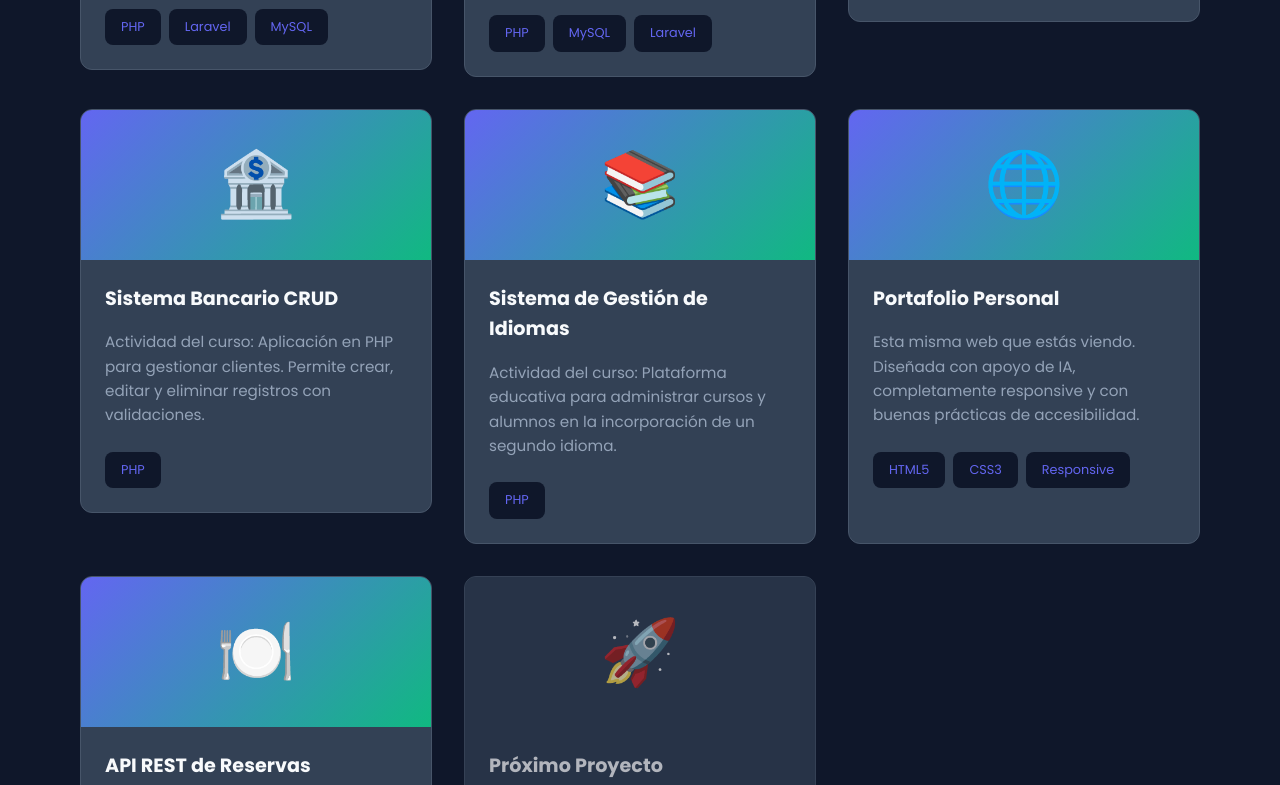
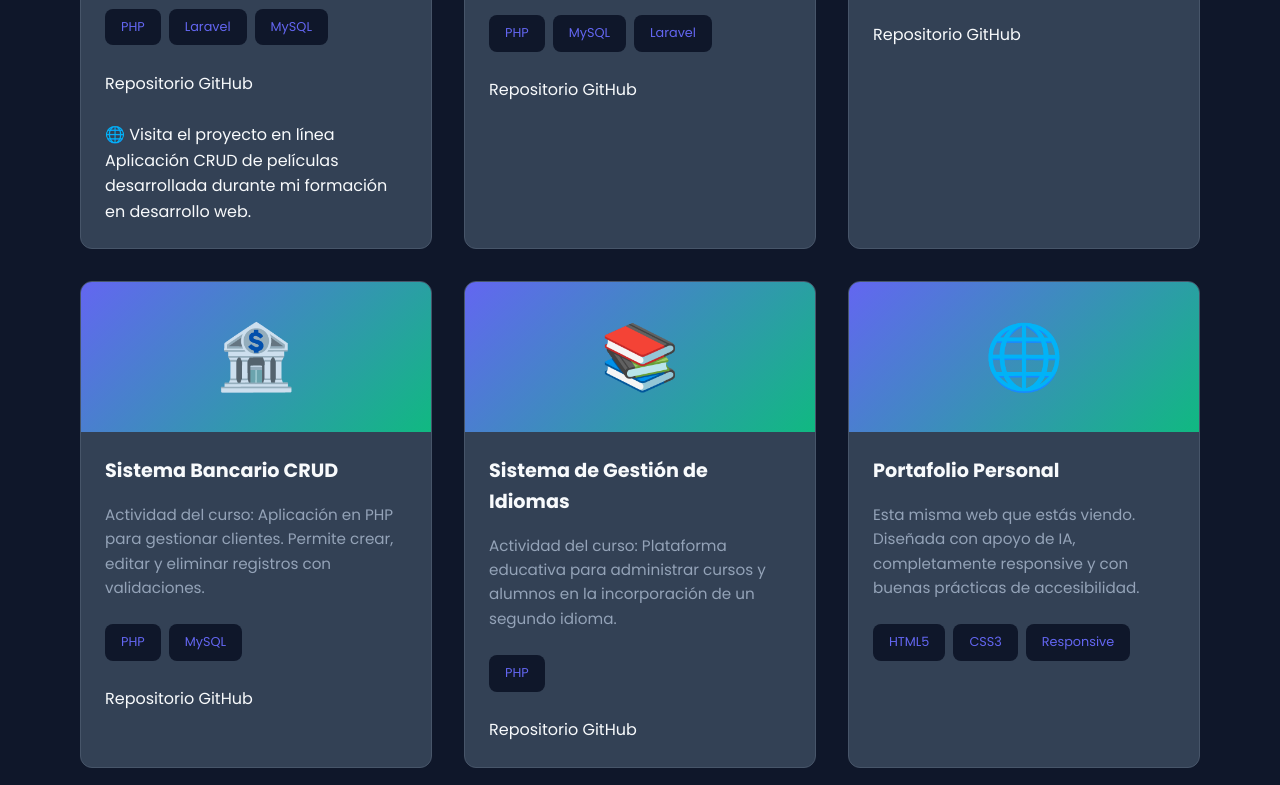
Before and after one commit to Galfre77/Galfre77.github.io, a plain HTML site: page index.html in a window 1280 px wide. Shown: the part 4188-4973 px from the top of the page. Drawn offline with Linux system fonts and the light colour scheme.

Commit message:
project
actualice el link de los proyectos

```diff
--- a/index.html
+++ b/index.html
@@ -235,7 +235,6 @@
                     Seguiré añadiendo más a medida que continúe aprendiendo.
                 </p>
                 <div class="projects__grid">
-                    <a href="https://github.com/Galfre77/Peliculas_Laravel" target="_blank" rel="noopener noreferrer">
                     <article class="project">
                             <div class="project__image">
                                 <span class="project__emoji">🎬</span>
@@ -251,11 +250,23 @@
                                     <span class="tag">Laravel</span>
                                     <span class="tag">MySQL</span>
                                 </div>
+                                <br>
+                                <div class="project__links">
+                                    <a href="https://github.com/Galfre77/Peliculas_Laravel" target="_blank" rel="noopener noreferrer">
+                                        Repositorio GitHub
+                                    </a>
                                 </div>
+                                <br>
+                                <div class="project__footer">
+                                    <a href="http://crudphp.site/" target="_blank" rel="noopener noreferrer" class="project__link">
+                                    🌐 Visita el proyecto en línea
+                                    <span class="project__note">Aplicación CRUD de películas desarrollada durante mi formación en desarrollo web.</span>
+                                </a>
+                                </div>
+                            </div>
+
                     </article>
-                    </a>
 
-                    <a href="https://github.com/Galfre77/Hospital_Laravel" target="_blank" rel="noopener noreferrer">
                     <article class="project">
                         <div class="project__image">
                             <span class="project__emoji">🏥</span>
@@ -271,12 +282,15 @@
                                 <span class="tag">PHP</span>
                                 <span class="tag">MySQL</span>
                                 <span class="tag">Laravel</span>
+                            <br>
                             </div>
+                            <br>
+                            <a href="https://github.com/Galfre77/Hospital_Laravel" target="_blank" rel="noopener noreferrer">
+                                Repositorio GitHub
+                            </a>
                         </div>
                     </article>
-                    </a>
 
-                    <a href="https://github.com/Galfre77/Agencia-de-viaje" target="_blank" rel="noopener noreferrer">
                     <article class="project">
                         <div class="project__image">
                             <span class="project__emoji">🌍</span>
@@ -292,11 +306,13 @@
                             <span class="tag">Laravel</span>
                             <span class="tag">MySQL</span>
                         </div>
+                        <br>
+                        <a href="https://github.com/Galfre77/Agencia-de-viaje" target="_blank" rel="noopener noreferrer">
+                            Repositorio GitHub
+                        </a>
                         </div>
                     </article>
-                    </a>
 
-                    <a href="https://github.com/Galfre77/CRUD_PHP" target="_blank" rel="noopener noreferrer">
                     <article class="project">
                         <div class="project__image">
                           <span class="project__emoji">🏦</span>
@@ -309,12 +325,15 @@
                             </p>
                             <div class="project__tags">
                                 <span class="tag">PHP</span>
+                                <span class="tag">MySQL</span>
                             </div>
+                            <br>
+                            <a href="https://github.com/Galfre77/CRUD_PHP" target="_blank" rel="noopener noreferrer">
+                                Repositorio GitHub
+                            </a>
                         </div>
                     </article>
-                    </a>
 
-                    <a href="https://github.com/Galfre77/multi_idioma_php" target="_blank" rel="noopener noreferrer">
                     <article class="project">
                         <div class="project__image">
                           <span class="project__emoji">📚</span>
@@ -328,9 +347,12 @@
                             <div class="project__tags">
                                 <span class="tag">PHP</span>
                             </div>
+                            <br>
+                            <a href="https://github.com/Galfre77/multi_idioma_php" target="_blank" rel="noopener noreferrer">
+                                Repositorio GitHub
+                            </a>
                         </div>
                     </article>
-                    </a>
 
                     <article class="project">
                         <div class="project__image">
@@ -368,6 +390,10 @@
                               <span class="tag">API REST</span>
                               <span class="tag">JSON</span>
                             </div>
+                            <br>
+                            <a href="https://github.com/Galfre77/CRUD_PHP" target="_blank" rel="noopener noreferrer">
+                                    Repositorio GitHub
+                            </a>
                         </div>
                     </article>
 
```
Lines whose indentation alone changed are shown as unchanged.
